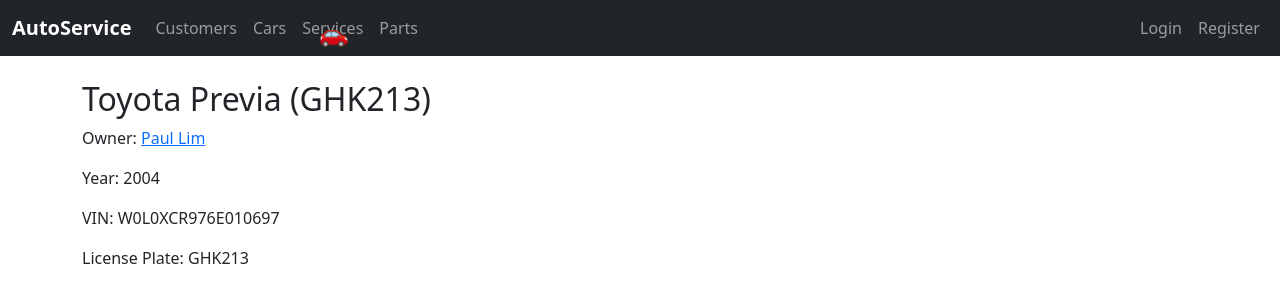
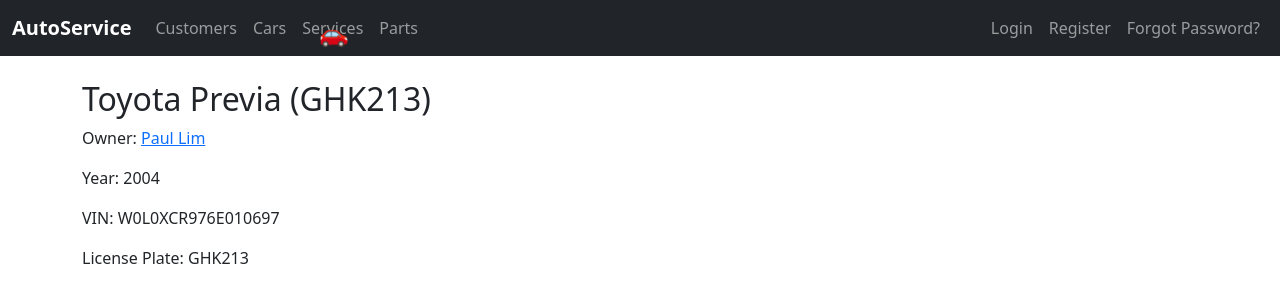
Before and after one commit to Osiakosia/Final_project, a Django app: page /finalapp/cars/1/ in a window 1280 px wide. Shown: the top 287 px of the page. Run offline with Django 5.2, Linux system fonts and the light colour scheme; data comes from the database, SQL or seed files in the repository.

Commit message:
changed base.html file .

```diff
--- a/finalapp/templates/base.html
+++ b/finalapp/templates/base.html
@@ -7,7 +7,7 @@
     <!-- Bootstrap CSS -->
     <link href="https://cdn.jsdelivr.net/npm/bootstrap@5.3.2/dist/css/bootstrap.min.css" rel="stylesheet">
     <!-- Custom CSS -->
-    <link rel="stylesheet" href="{% static 'css/style.css' %}">
+    <link rel="stylesheet" href="{% static 'finalapp/css/style.css' %}">
     <link href="{% static 'finalapp/css/style.css' %}" rel="stylesheet">
     <meta charset="UTF-8">
     <title>Test Alerts</title>
@@ -16,6 +16,7 @@
 <body>
     <!-- Navbar -->
     <nav class="navbar navbar-expand-lg navbar-dark bg-dark">
+
         <div class="container-fluid">
             <a class="navbar-brand" href="{% url 'index' %}">AutoService</a>
             <button class="navbar-toggler" type="button" data-bs-toggle="collapse"
@@ -66,6 +67,8 @@
                         <li class="nav-item">
                             <a class="nav-link" href="{% url 'signup' %}">Register</a>
                         </li>
+                        <li class="nav-item">
+                            <a class="nav-link" href="{% url 'password_reset' %}">Forgot Password?</a></li>
                     {% endif %}
                 </ul>
             </div>
```
